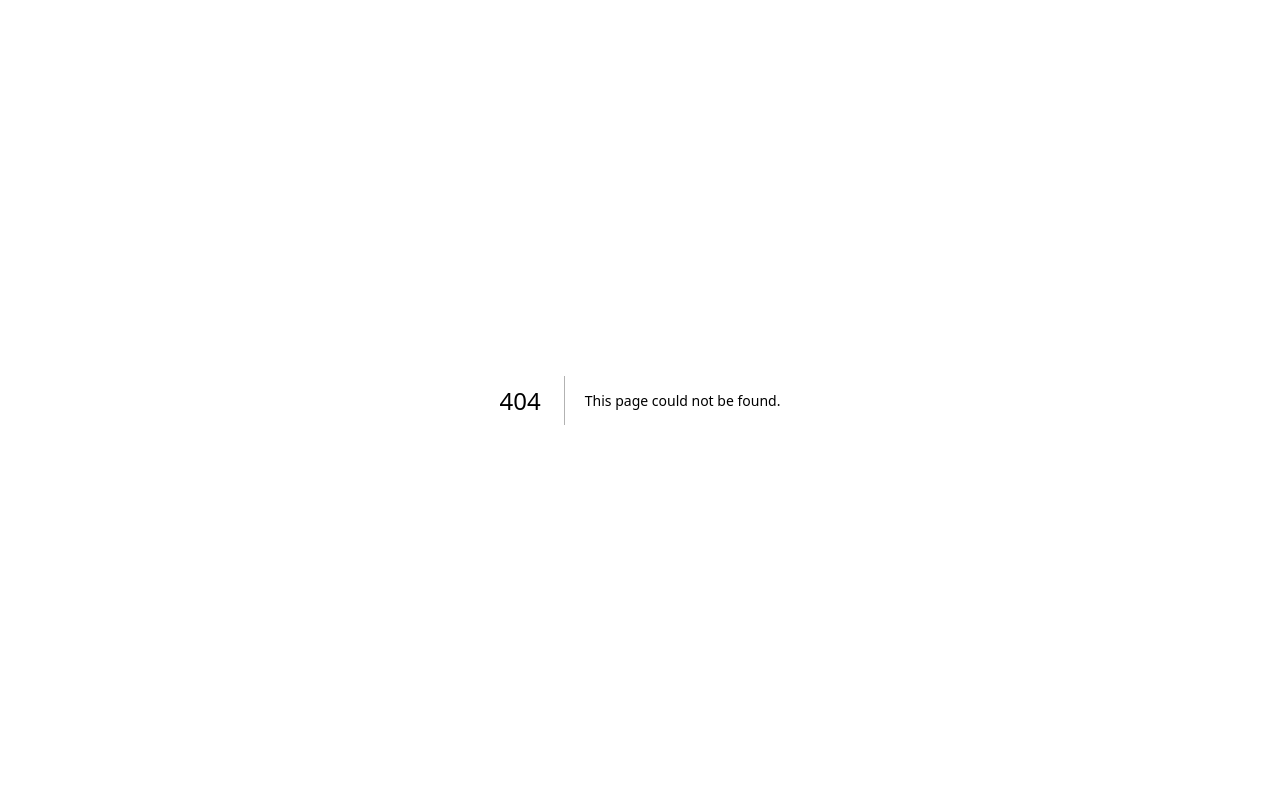
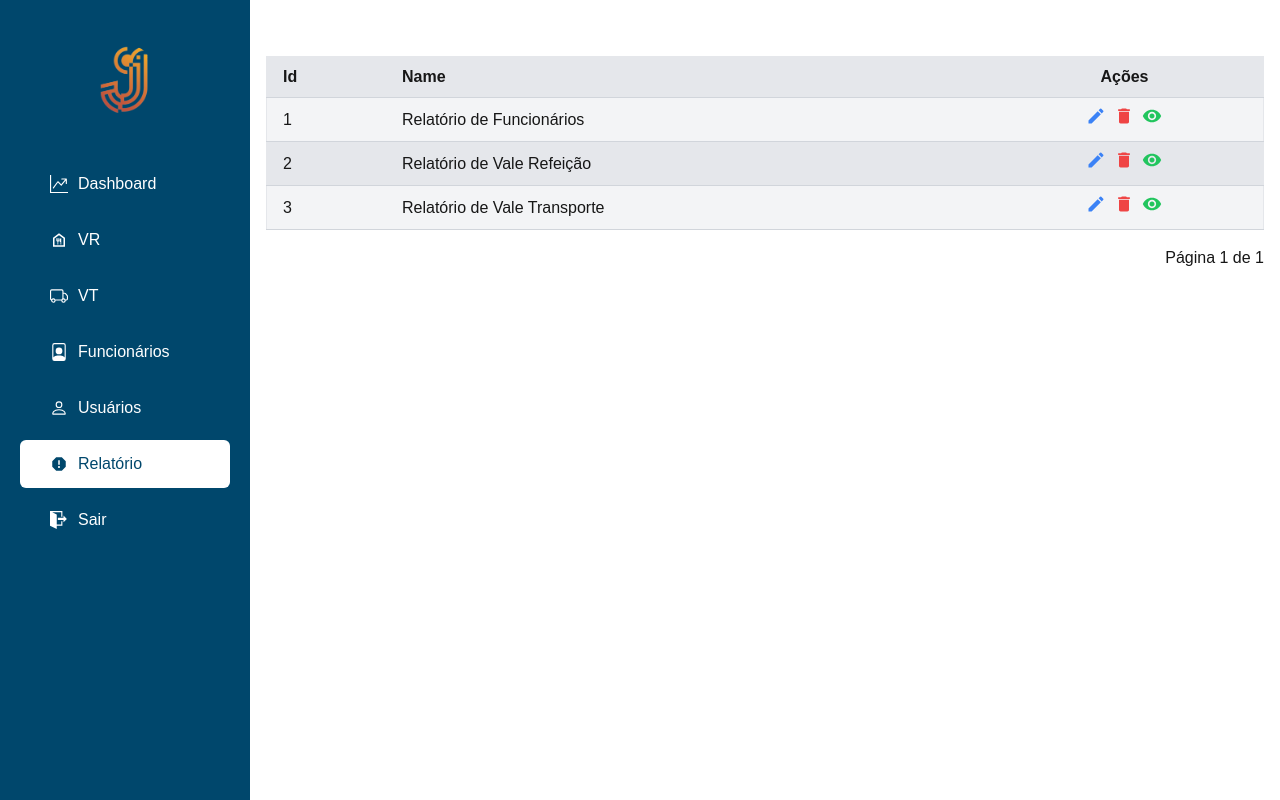
Before and after one commit to GabrielPauloT/juvale, a Next.js app: page /relatorio in a window 1280 px wide. Before the commit this address had no page. Built offline with nearby package versions, Linux system fonts and the light colour scheme.

Commit message:
feat: adicionando setup da tela relatorio

```diff
--- /dev/null
+++ b/src/app/relatorio/page.tsx
@@ -0,0 +1,64 @@
+"use client";
+
+import { DataTable } from "@/components/DataTable";
+import { Layout } from "@/components/Layout";
+import { useCallback, useMemo } from "react";
+
+type Data = {
+  id: number;
+  name: string;
+};
+
+export default function RelatorioPage() {
+  const data: Data[] = useMemo(() => [
+    {
+      id: 1,
+      name: "Relatório de Funcionários"
+    },
+    {
+      id: 2,
+      name: "Relatório de Vale Refeição"
+    },
+    {
+      id: 3,
+      name: "Relatório de Vale Transporte"
+    }
+  ], []);
+
+  function handleNextPage() {
+    console.log("next page");
+  }
+
+  function handleBackPage() {
+    console.log("back page");
+  }
+
+  const handleEdit = useCallback((row: Data) => {
+    console.log("edit", row);
+  }, []);
+
+  const handleDelete = useCallback((row: Data) => {
+    console.log("delete", row);
+  }, []);
+
+  const handleView = useCallback((row: Data) => {
+    console.log("view", row);
+  }, []);
+
+
+  return (
+    <Layout pageTitle="Relatórios">
+      <DataTable
+        data={data}
+        perPage={10}
+        total={10}
+        page={1}
+        onNextPageClick={() => handleNextPage()}
+        onBackPageClick={() => handleBackPage()}
+        onEditClick={handleEdit}
+        onDeleteClick={handleDelete}
+        onViewClick={handleView}
+      />
+    </Layout>
+  );
+}
```
